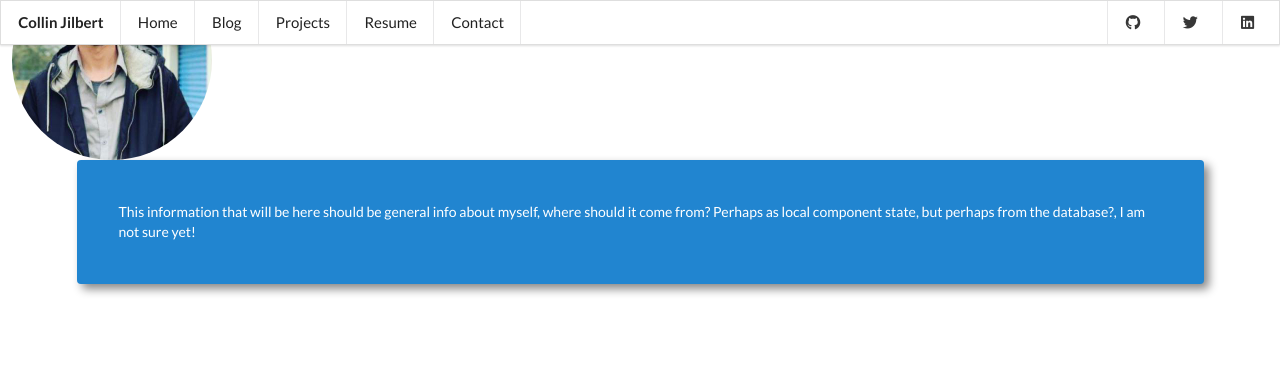
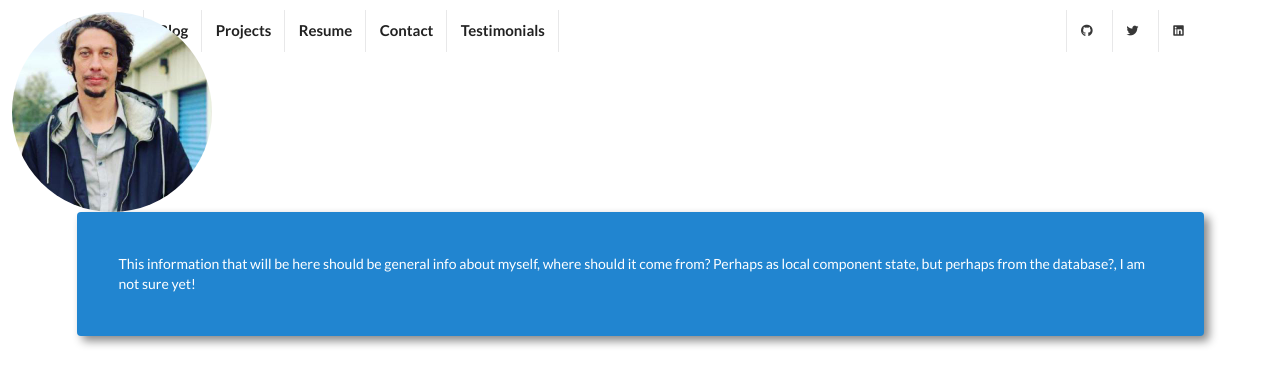
Before and after one commit to cjilbert504/portfolio, a React (Create React App) app in the folder portfolio_client/: page / in a window 1280 px wide. Shown: the top 386 px of the page. Built offline with nearby package versions, Linux system fonts and the light colour scheme.

Commit message:
Refactor navbar

```diff
--- a/portfolio_client/src/components/Navbar.js
+++ b/portfolio_client/src/components/Navbar.js
@@ -1,16 +1,17 @@
 import React from 'react';
 import { Link } from 'react-router-dom';
+// import pic from './collin.jpeg';
 
 const Navbar = (props) => {
     return (
-        <div className="ui container">
-            <div className="ui fixed pointing large menu">
-                <Link to="/" className="header item">Collin Jilbert</Link>
-                <Link to="/" className="item">Home</Link>
-                <Link to="/blog" className="item">Blog</Link>
-                <Link to="/projects" className="item">Projects</Link>
-                <Link to="/resume" className="item">Resume</Link>
-                <Link to="/contact" className="item">Contact</Link>
+        <div className="ui container" style={{ marginTop: "10px" }} >
+            <div className="ui pointing tiny menu" style={{ borderStyle: "none", boxShadow: "none"}}>
+                <Link to="/" className="item"><h4>Home</h4></Link>
+                <Link to="/blog" className="item"><h4>Blog</h4></Link>
+                <Link to="/projects" className="item"><h4>Projects</h4></Link>
+                <Link to="/resume" className="item"><h4>Resume</h4></Link>
+                <Link to="/contact" className="item"><h4>Contact</h4></Link>
+                <Link to="/testimonials" className="item"><h4>Testimonials</h4></Link>
                 <div className="right menu">
                     <a href="https://github.com/cjilbert504" className="right floated item">
                         <i className="github icon"></i>
```
